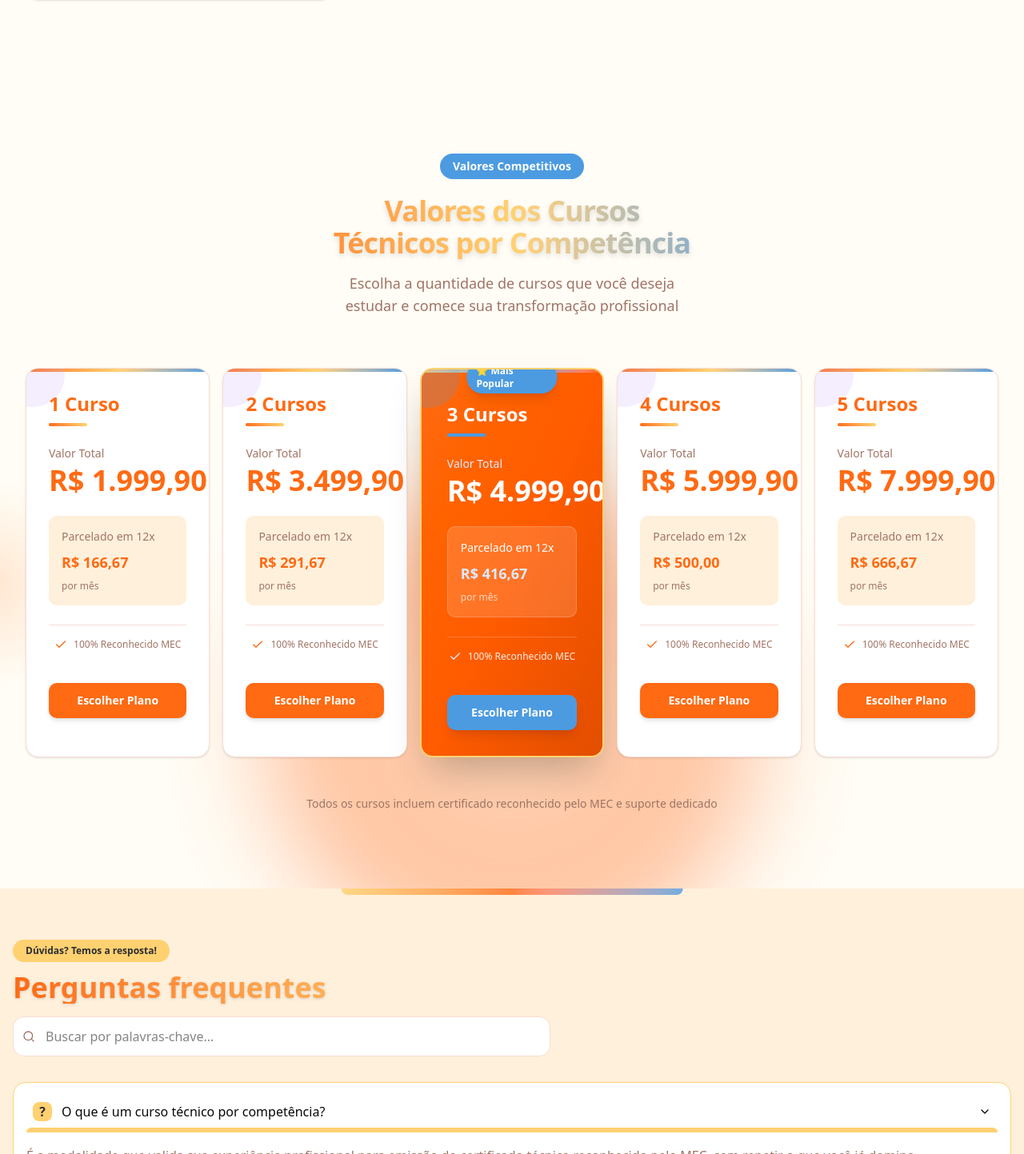
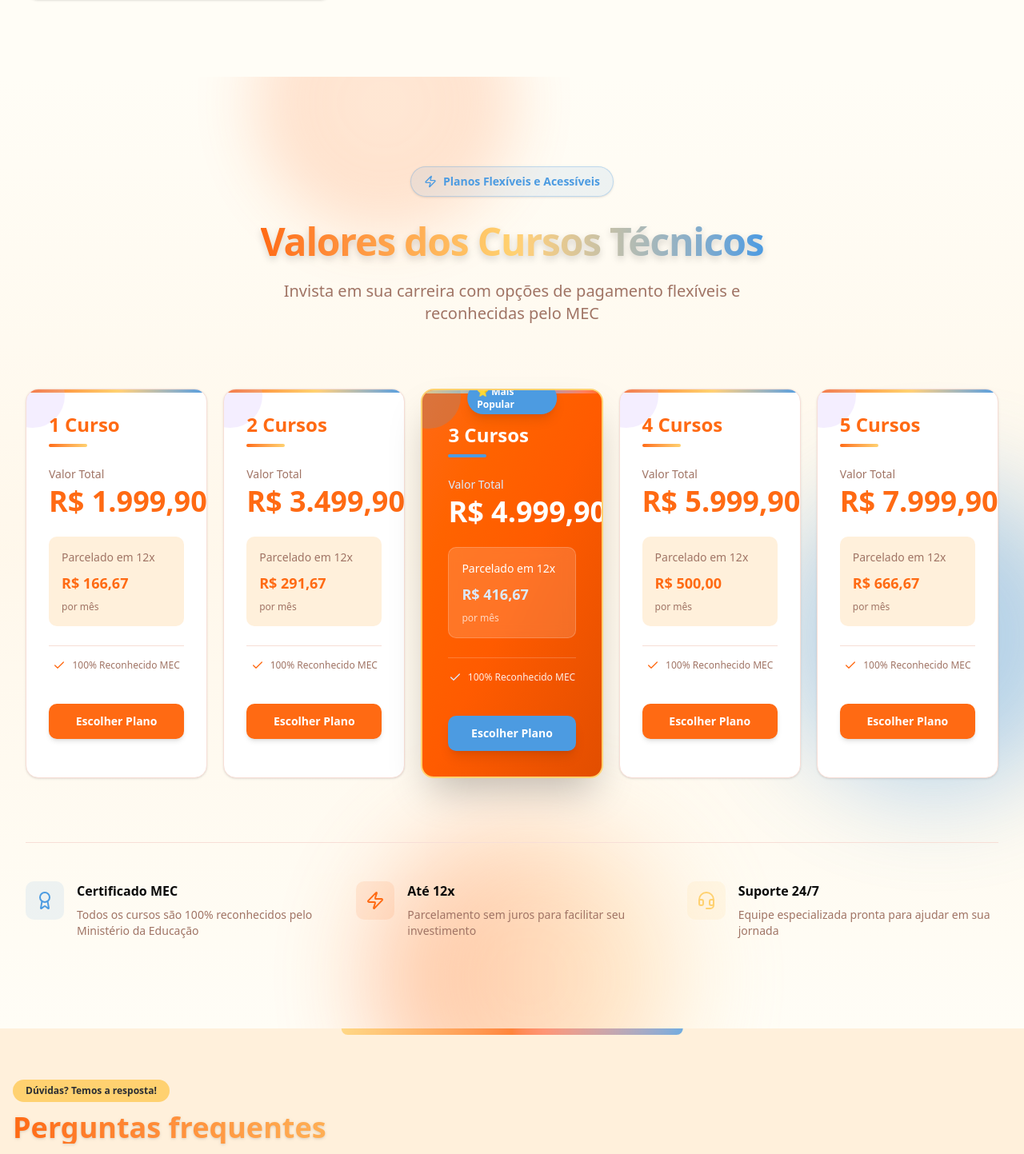
Before and after one commit to IsraelMends/Tecnico-Global, a Next.js app: page / in a window 1280 px wide. Shown: the part 2587-4030 px from the top of the page at 80% size. Built offline with nearby package versions, Linux system fonts and the light colour scheme.

Commit message:
Enhance main pricing section design
cgen-925b6e07958e4d7f841935f0d6767f77

```diff
--- a/src/components/pricing/index.tsx
+++ b/src/components/pricing/index.tsx
@@ -1,45 +1,90 @@
 import { pricingTiers } from "./pricing-data";
 import { PricingCard } from "./pricing-card";
+import { Zap, Award, Headset } from "lucide-react";
 
 export const CoursePricing = () => {
   return (
-    <section id="pricing" className="relative py-20 sm:py-24">
-      {/* fundo decorativo */}
+    <section id="pricing" className="relative py-20 sm:py-28 overflow-hidden">
+      {/* fundo decorativo avançado */}
       <div
         aria-hidden
-        className="pointer-events-none absolute inset-0 -z-10 overflow-hidden transition-all duration-500 group-hover:blur-2xl"
+        className="pointer-events-none absolute inset-0 -z-10 overflow-hidden"
       >
-        <div className="absolute -bottom-24 right-1/2 h-[38rem] w-[38rem] translate-x-1/2 rounded-full blur-3xl opacity-20 bg-gradient-primary animate-pulse" />
-        <div className="absolute left-[-10%] bottom-1/4 h-64 w-64 -rotate-12 opacity-25 [mask-image:radial-gradient(closest-side,white,transparent)] bg-gradient-hero animate-floating" />
+        {/* gradiente de fundo */}
+        <div className="absolute inset-0 bg-gradient-to-b from-transparent via-[var(--muted)] to-transparent opacity-40" />
+
+        {/* elementos decorativos flutuantes */}
+        <div className="absolute -bottom-32 right-1/3 h-96 w-96 rounded-full blur-3xl opacity-15 bg-gradient-hero animate-pulse" />
+        <div className="absolute -top-32 left-1/4 h-80 w-80 rounded-full blur-2xl opacity-20 bg-gradient-primary animate-floating" />
+        <div className="absolute bottom-1/4 -right-20 h-96 w-96 rounded-full blur-3xl opacity-10 bg-[var(--blue-detail)] animate-pulse" />
       </div>
 
-      <div className="container mx-auto max-w-7xl px-4 sm:px-6 lg:px-8">
+      <div className="container mx-auto max-w-7xl px-4 sm:px-6 lg:px-8 relative z-10">
         {/* header */}
-        <div className="mx-auto mb-12 max-w-2xl text-center sm:mb-16 flex flex-col items-center">
+        <div className="mx-auto mb-16 max-w-3xl text-center sm:mb-20 flex flex-col items-center">
           {/* Badge */}
-          <span className="mb-3 inline-flex items-center rounded-full px-4 py-1.5 text-sm font-semibold bg-[var(--blue-detail)] text-white shadow shadow-[var(--primary-glow)] animate-fade-in">
-            Valores Competitivos
+          <span className="mb-4 inline-flex items-center gap-2 rounded-full px-4 py-2 text-sm font-semibold bg-[var(--blue-detail)]/10 text-[var(--blue-detail)] border border-[var(--blue-detail)]/30 shadow-sm animate-fade-in">
+            <Zap className="w-4 h-4" />
+            Planos Flexíveis e Acessíveis
           </span>
-          <h2 className="mt-2 text-balance text-4xl font-extrabold tracking-tight bg-gradient-to-r from-[var(--primary)] via-[var(--amber)] to-[var(--blue-detail)] bg-clip-text text-transparent drop-shadow-md animate-slide-up">
-            Valores dos Cursos Técnicos por Competência
+          <h2 className="mt-4 text-balance text-5xl sm:text-5xl font-black tracking-tight bg-gradient-to-r from-[var(--primary)] via-[var(--amber)] to-[var(--blue-detail)] bg-clip-text text-transparent drop-shadow-lg animate-slide-up">
+            Valores dos Cursos Técnicos
           </h2>
-          <p className="mt-4 text-pretty text-base text-muted-foreground sm:text-lg max-w-md mx-auto animate-fade-in">
-            Escolha a quantidade de cursos que você deseja estudar e comece sua transformação profissional
+          <p className="mt-6 text-pretty text-lg text-muted-foreground sm:text-xl max-w-xl mx-auto font-medium animate-fade-in">
+            Invista em sua carreira com opções de pagamento flexíveis e reconhecidas pelo MEC
           </p>
         </div>
 
         {/* pricing grid */}
-        <div className="grid grid-cols-1 gap-6 sm:grid-cols-2 lg:grid-cols-5 lg:gap-4">
+        <div className="grid grid-cols-1 gap-6 sm:grid-cols-2 lg:grid-cols-5 lg:gap-5 mb-16">
           {pricingTiers.map((tier) => (
             <PricingCard key={tier.courseCount} tier={tier} />
           ))}
         </div>
 
-        {/* footer note */}
-        <div className="mt-12 text-center">
-          <p className="text-muted-foreground text-sm">
-            Todos os cursos incluem certificado reconhecido pelo MEC e suporte dedicado
-          </p>
+        {/* benefits section */}
+        <div className="grid grid-cols-1 md:grid-cols-3 gap-6 mt-20 pt-12 border-t border-[var(--border)]">
+          <div className="flex items-start gap-4 text-center md:text-left">
+            <div className="flex-shrink-0">
+              <div className="flex h-12 w-12 items-center justify-center rounded-lg bg-[var(--blue-detail)]/10 text-[var(--blue-detail)]">
+                <Award className="h-6 w-6" />
+              </div>
+            </div>
+            <div>
+              <h3 className="font-semibold text-foreground mb-2">Certificado MEC</h3>
+              <p className="text-sm text-muted-foreground">
+                Todos os cursos são 100% reconhecidos pelo Ministério da Educação
+              </p>
+            </div>
+          </div>
+
+          <div className="flex items-start gap-4 text-center md:text-left">
+            <div className="flex-shrink-0">
+              <div className="flex h-12 w-12 items-center justify-center rounded-lg bg-[var(--primary)]/10 text-[var(--primary)]">
+                <Zap className="h-6 w-6" />
+              </div>
+            </div>
+            <div>
+              <h3 className="font-semibold text-foreground mb-2">Até 12x</h3>
+              <p className="text-sm text-muted-foreground">
+                Parcelamento sem juros para facilitar seu investimento
+              </p>
+            </div>
+          </div>
+
+          <div className="flex items-start gap-4 text-center md:text-left">
+            <div className="flex-shrink-0">
+              <div className="flex h-12 w-12 items-center justify-center rounded-lg bg-[var(--amber)]/10 text-[var(--amber)]">
+                <Headset className="h-6 w-6" />
+              </div>
+            </div>
+            <div>
+              <h3 className="font-semibold text-foreground mb-2">Suporte 24/7</h3>
+              <p className="text-sm text-muted-foreground">
+                Equipe especializada pronta para ajudar em sua jornada
+              </p>
+            </div>
+          </div>
         </div>
       </div>
     </section>
```
